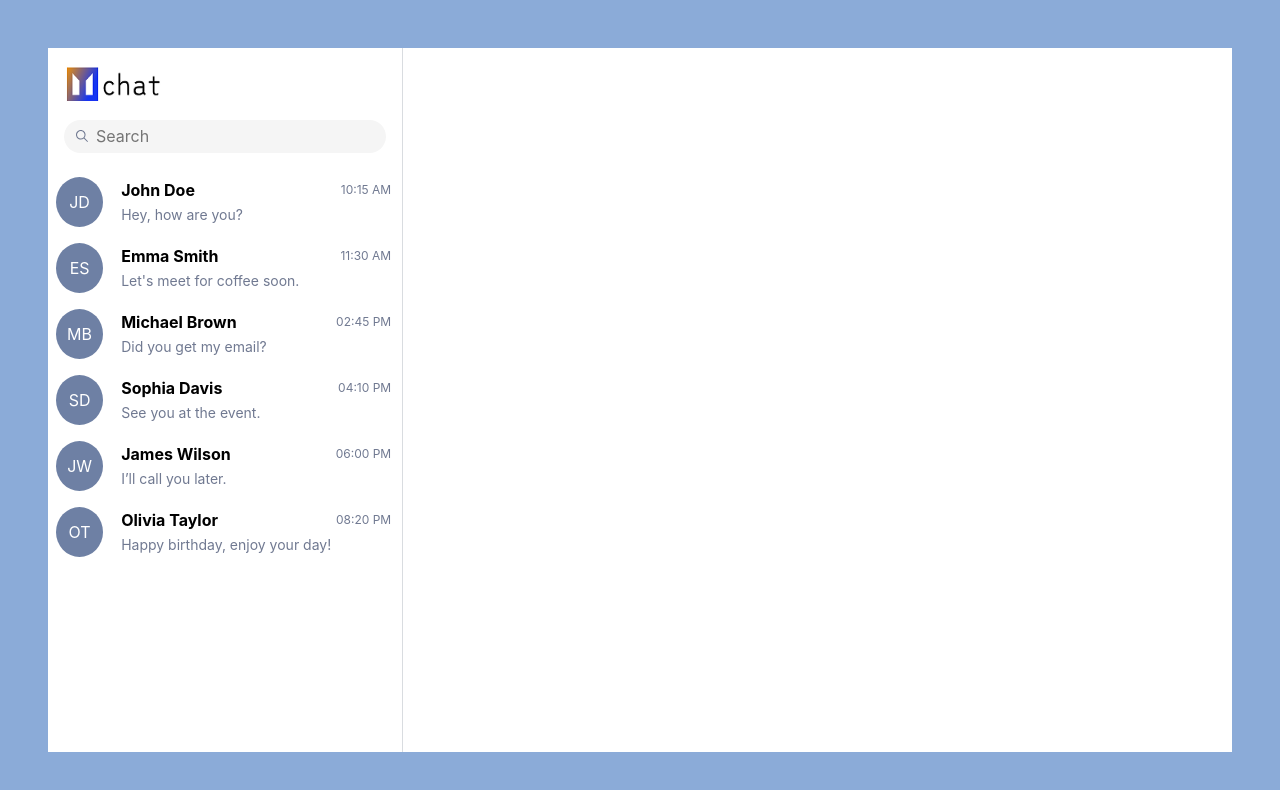
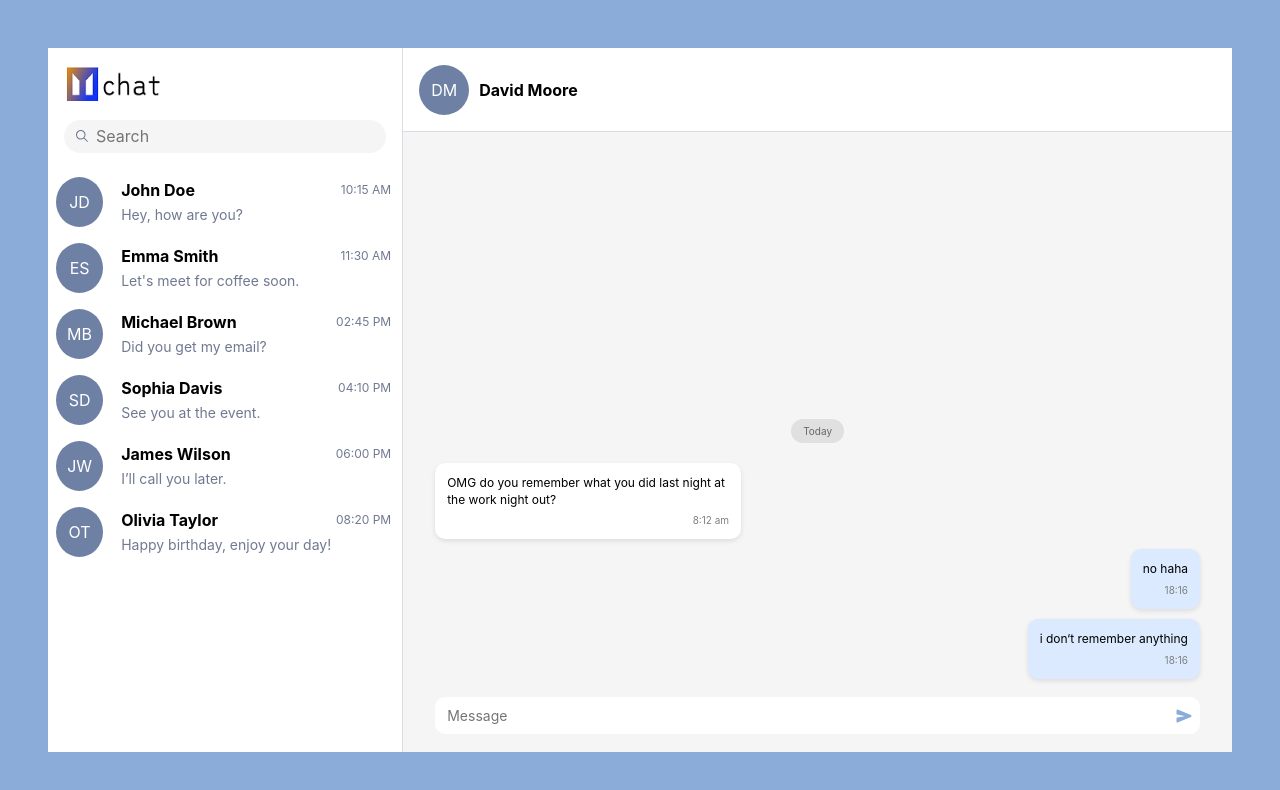
Before and after one commit to SatyamSingh432/team-pumpkin, a React (Vite) app: page / in a window 1280 px wide. Shown: the top 790 px of the page. Built offline with nearby package versions, Linux system fonts and the light colour scheme.

Commit message:
feat: Chat section

```diff
--- /dev/null
+++ b/src/Layouts/ChatSection.jsx
@@ -0,0 +1,52 @@
+import { IoSend } from "react-icons/io5";
+
+import "../styles/ChatSection.css";
+const ChatSection = () => {
+  return (
+    <div className="chat-sec-container">
+      <nav className="chat-sec-nav">
+        <div className="chat-sec-nav-icon">DM</div>
+        <p className="chat-sec-nav-name">David Moore</p>
+      </nav>
+      <main className="msg-container">
+        {/* ------------------------------------- */}
+        <div className="chat-container">
+          <div className="chat-date">Today</div>
+
+          <div className="message-container left">
+            <div className="message-box">
+              <p className="msg-content">
+                OMG do you remember what you did last night at the work night
+                out?
+              </p>
+              <span className="message-time">8:12 am</span>
+            </div>
+          </div>
+
+          <div className="message-container right">
+            <div className="message-box sender">
+              <p className="msg-content">no haha</p>
+              <span className="message-time">18:16</span>
+            </div>
+          </div>
+
+          <div className="message-container right">
+            <div className="message-box sender">
+              <p className="msg-content">i don&lsquo;t remember anything</p>
+              <span className="message-time">18:16</span>
+            </div>
+          </div>
+        </div>
+        {/* ------------------------------------------- */}
+        <form className="msg-container-input">
+          <input type="text" name="" id="" placeholder="Message" />
+          <button className="msg-send-btn">
+            <IoSend className="msg-send-btn-icon" />
+          </button>
+        </form>
+      </main>
+    </div>
+  );
+};
+
+export default ChatSection;
--- a/src/pages/ChatPage.jsx
+++ b/src/pages/ChatPage.jsx
@@ -1,10 +1,13 @@
+import SideBar from "../Layouts/SideBar";
+import ChatSection from "../Layouts/ChatSection";
+
 import "../styles/ChatPage.css";
-import SideBar from "../Layouts/SideBar";
 const ChatPage = () => {
   return (
     <div className="chat-page-container">
       <div className="chat-page-child-container">
         <SideBar />
+        <ChatSection />
       </div>
     </div>
   );
--- a/src/styles/ChatBar.css
+++ b/src/styles/ChatBar.css
@@ -29,7 +29,6 @@
   display: flex;
   justify-content: space-between;
   align-items: center;
-  /* width: 100%; */
 }
 
 .chatbar-name {
--- a/src/styles/ChatPage.css
+++ b/src/styles/ChatPage.css
@@ -10,3 +10,8 @@
   height: 100%;
   background-color: #ffffff;
 }
+
+.chat-page-child-container {
+  display: flex;
+  height: 100%;
+}
--- /dev/null
+++ b/src/styles/ChatSection.css
@@ -0,0 +1,130 @@
+.chat-sec-nav {
+  display: flex;
+  padding: 0.7rem 1rem;
+  align-items: center;
+  gap: 10px;
+  border-bottom: 1px solid rgba(217, 220, 224, 1);
+  height: 12%;
+}
+
+.chat-sec-container {
+  width: 70%;
+  height: 100%;
+}
+
+.chat-sec-nav-icon {
+  width: 50px;
+  height: 50px;
+  background-color: rgba(110, 128, 164, 1);
+  border-radius: 50%;
+  font-size: 16px;
+  display: flex;
+  justify-content: center;
+  align-items: center;
+  color: #ffffff;
+}
+
+.chat-sec-nav-name {
+  font-weight: bold;
+}
+
+.msg-container {
+  width: 100%;
+  background-color: rgba(245, 245, 245, 1);
+  display: flex;
+  flex-direction: column;
+  justify-content: end;
+  height: 88%;
+  padding: 10px 2rem;
+}
+
+.msg-container-input {
+  width: 100%;
+  padding: 0.5rem 0;
+  position: relative;
+}
+
+.msg-container-input input {
+  width: 100%;
+  padding: 10px 12px;
+  font-size: 14px;
+  border-radius: 10px;
+  border: none;
+}
+
+.msg-send-btn {
+  border: none;
+  position: absolute;
+  right: 8px;
+  bottom: 14px;
+  background-color: #ffffff;
+  cursor: pointer;
+}
+
+.msg-send-btn-icon {
+  color: rgba(139, 171, 216, 1);
+}
+
+.chat-container {
+  display: flex;
+  flex-direction: column;
+  align-items: center;
+  justify-content: center;
+  /* padding: 20px; */
+}
+
+.chat-date {
+  background-color: #e0e0e0;
+  color: #666;
+  font-size: 10px;
+  padding: 6px 12px;
+  border-radius: 20px;
+  margin-bottom: 20px;
+}
+
+.message-container {
+  display: flex;
+  width: 100%;
+  margin-bottom: 10px;
+}
+
+.message-container.left {
+  justify-content: flex-start;
+}
+
+.message-container.right {
+  justify-content: flex-end;
+}
+
+.message-box {
+  max-width: 40%;
+
+  padding: 12px;
+  border-radius: 10px;
+  font-size: 10px;
+  line-height: 1.4;
+  position: relative;
+  box-shadow: 0px 2px 5px rgba(0, 0, 0, 0.1);
+}
+
+.message-container.left .message-box {
+  background-color: white;
+  color: black;
+}
+
+.sender {
+  background-color: #dbeafe;
+  color: black;
+}
+
+.message-time {
+  display: block;
+  font-size: 10px;
+  color: gray;
+  margin-top: 5px;
+  text-align: right;
+}
+
+.msg-content {
+  font-size: 12px;
+}
--- a/src/styles/SideBar.css
+++ b/src/styles/SideBar.css
@@ -2,6 +2,7 @@
   width: 30%;
   height: 100%;
   border-right: 1px solid rgba(217, 220, 224, 1);
+  min-width: 280px;
 }
 
 .sidebar-input-container {
@@ -47,4 +48,5 @@
 
 .sidebar-second-container {
   width: 100%;
+  overflow: hidden;
 }
```
